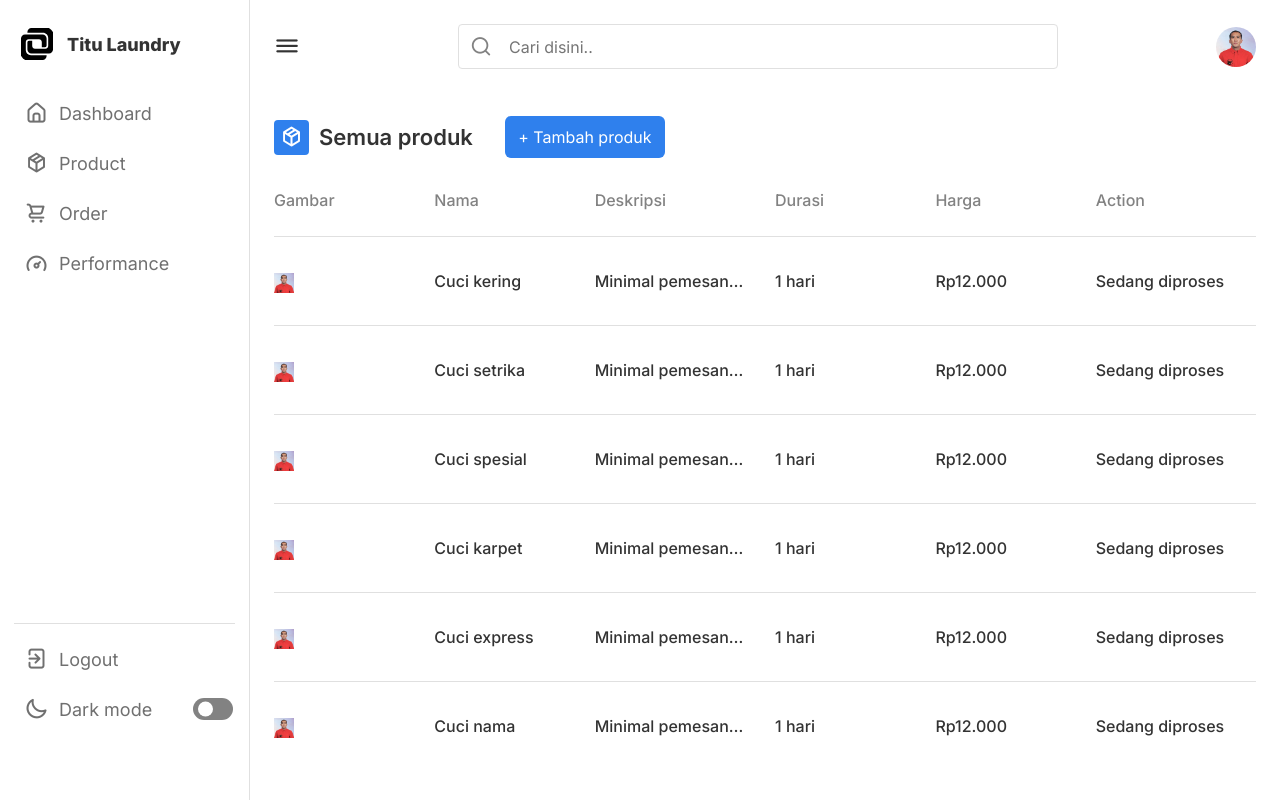
After one commit to fikrilal/Titu-Laundry-Admin-Website, a PHP site: page /product.php in a window 1280 px wide. The commit adds this page. Run offline with PHP 8.4, Linux system fonts and the light colour scheme; some libraries are stand-ins or nearby versions.

Commit message:
update query sql

```diff
--- a/index.php
+++ b/index.php
@@ -94,7 +94,7 @@ require "koneksi.php";
                 $jmlpesanan = $row1['COUNT(id_pesanan)'];
                 $jmlharga = $row1['SUM(total_harga)'];
 
-                $query2 = mysqli_query($koneksi, "SELECT COUNT(status_pesanan) FROM pesanan GROUP BY status_pesanan;");
+                $query2 = mysqli_query($koneksi, "SELECT COUNT(status_pesanan) FROM pesanan WHERE status_pesanan='Sedang diproses'");
                 $row2 = mysqli_fetch_array($query2);
                 $jmlstatus = $row2['COUNT(status_pesanan)'];
                 ?>
--- a/login.php
+++ b/login.php
@@ -52,7 +52,7 @@
                         $emaillog = htmlspecialchars($_POST['emaillog']);
                         $passwordlog = htmlspecialchars($_POST['passwordlog']);
 
-                        $query =  mysqli_query($koneksi, "SELECT * FROM login WHERE username='$emaillog' and password='$passwordlog'");
+                        $query =  mysqli_query($koneksi, "SELECT * FROM user WHERE email='$emaillog' and password='$passwordlog'");
                         $count = mysqli_num_rows($query);
 
                         if( $count > 0){
--- /dev/null
+++ b/product.php
@@ -0,0 +1,194 @@
+<html>
+
+<head>
+
+    <meta charset="UTF-8">
+    <meta http-equiv="X-UA-Compatible" content="IE=edge">
+    <meta name="viewport" content="width-device-width, initial-scale-1.0">
+    <link rel="stylesheet" href="style.css">
+    <link rel="stylesheet" href="css/product.css">
+    <link rel="stylesheet" href="https://unicons.iconscout.com/release/v4.0.0/css/line.css">
+
+    <script src="https://ajax.googleapis.com/ajax/libs/jquery/2.1.1/jquery.min.js"></script>
+    <link href="https://stackpath.bootstrapcdn.com/bootstrap/4.1.1/css/bootstrap.min.css" rel="stylesheet"
+        integrity="sha384-WskhaSGFgHYWDcbwN70/dfYBj47jz9qbsMId/iRN3ewGhXQFZCSftd1LZCfmhktB" crossorigin="anonymous">
+    <script src="https://stackpath.bootstrapcdn.com/bootstrap/4.1.1/js/bootstrap.min.js"
+        integrity="sha384-smHYKdLADwkXOn1EmN1qk/HfnUcbVRZyYmZ4qpPea6sjB/pTJ0euyQp0Mk8ck+5T"
+        crossorigin="anonymous"></script>
+
+</head>
+
+<body>
+    <nav>
+        <div class="logo-name">
+            <div class="logo-image">
+                <img src="./img/vmware.svg" alt="">
+            </div>
+
+            <span class="logo_name">Titu Laundry</span>
+        </div>
+        <div class="menu-items">
+            <ul class="nav-links">
+                <li><a href="index.php">
+                        <i class="uil uil-estate"></i>
+                        <span class="link-name">Dashboard</span>
+                    </a></li>
+                <li><a href="product.php">
+                        <i class="uil uil-box"></i>
+                        <span class="link-name">Product</span>
+                    </a></li>
+                <li><a href="#">
+                        <i class="uil uil-shopping-cart"></i>
+                        <span class="link-name">Order</span>
+                    </a></li>
+                <li><a href="#">
+                        <i class="uil uil-tachometer-fast-alt"></i>
+                        <span class="link-name">Performance</span>
+                    </a></li>
+            </ul>
+
+            <ul class="logout-mode">
+                <li><a href="#">
+                        <i class="uil uil-signout"></i>
+                        <span class="link-name">Logout</span>
+                    </a>
+                </li>
+                <li class="mode">
+                    <a href="#">
+                        <i class="uil uil-moon"></i>
+                        <span class="link-name">Dark mode</span>
+                    </a>
+                    <div class="mode-toggle">
+                        <span class="switch"></span>
+                    </div>
+                </li>
+            </ul>
+        </div>
+    </nav>
+
+    <section class="dashboard">
+        <div class="top">
+            <i class="uil uil-bars sidebar-toggle"></i>
+
+            <div class="search-box">
+                <i class="uil uil-search"></i>
+                <input type="text" placeholder="Cari disini..">
+            </div>
+            <img src="./img/profile.jpg" alt="">
+        </div>
+
+        <div class="dash-content">
+
+            <div class="activity">
+                <div class="title">
+                    <i class="uil uil-box"></i>
+                    <span class="text">Semua produk</span>
+                    <button class="btntambah" data-toggle="modal" data-target="#exampleModal">+ Tambah produk</button>
+                </div>
+
+                <div class="modal fade" id="exampleModal" tabindex="-1" role="dialog"
+                    aria-labelledby="exampleModalLabel" aria-hidden="true">
+                    <div class="modal-dialog" role="document">
+                        <div class="modal-content">
+                            <div class="modal-header">
+                                <h5 class="modal-title" id="exampleModalLabel">Tambah produk baru</h5>
+                            </div>
+
+                            <input type="text" class="form-control" id="nama" placeholder="Nama produk">
+                            <input type="text" class="form-control" id="durasi" placeholder="Durasi (hari)">
+                            <input type="text" class="form-control" id="harga" placeholder="Harga (per kg)">
+                            <input type="text" class="form-control" id="deskripsi"
+                                placeholder="Deskripsi (max: 200 kata)">
+
+                            <div class="wrapper">
+                                <form action="#">
+                                    <input class="file-input" type="file" name="file" hidden>
+                                    <i class="uil uil-image-plus"></i>
+                                    <p>Tambahkan foto produk</p>
+                                </form>
+                                <section class="progress-area"></section>
+                                <section class="uploaded-area"></section>
+                            </div>
+
+                            <button class="simpan-btn">Simpan</button>
+                            <button class="kembali-btn" data-dismiss="modal" aria-label="Close">
+                                <span aria-hidden="true">Kembali</span>
+                            </button>
+
+                        </div>
+                    </div>
+                </div>
+
+                <div class="activity-data">
+
+                    <div class="data order-id">
+                        <span class="data-title">Gambar</span>
+                        <span class="data-thumb"><img src="img/profile.jpg" width="20" height="20"></span>
+                        <span class="data-thumb"><img src="img/profile.jpg" width="20" height="20"></span>
+                        <span class="data-thumb"><img src="img/profile.jpg" width="20" height="20"></span>
+                        <span class="data-thumb"><img src="img/profile.jpg" width="20" height="20"></span>
+                        <span class="data-thumb"><img src="img/profile.jpg" width="20" height="20"></span>
+                        <span class="data-thumb"><img src="img/profile.jpg" width="20" height="20"></span>
+                    </div>
+                    <div class="data date">
+                        <span class="data-title">Nama</span>
+                        <span class="data-list">Cuci kering</span>
+                        <span class="data-list">Cuci setrika</span>
+                        <span class="data-list">Cuci spesial</span>
+                        <span class="data-list">Cuci karpet</span>
+                        <span class="data-list">Cuci express</span>
+                        <span class="data-list">Cuci nama</span>
+                    </div>
+                    <div class="data desc">
+                        <span class="data-title">Deskripsi</span>
+                        <span class="data-list">Minimal pemesanan untuk laundry cuci kering adalah 1 kg. Pakaian akan
+                            diproses mulai dari pencucian, pewangi, hingga pengeringan. </span>
+                        <span class="data-list">Minimal pemesanan untuk laundry cuci kering adalah 1 kg. Pakaian akan
+                            diproses mulai dari pencucian, pewangi, hingga pengeringan. </span>
+                        <span class="data-list">Minimal pemesanan untuk laundry cuci kering adalah 1 kg. Pakaian akan
+                            diproses mulai dari pencucian, pewangi, hingga pengeringan. </span>
+                        <span class="data-list">Minimal pemesanan untuk laundry cuci kering adalah 1 kg. Pakaian akan
+                            diproses mulai dari pencucian, pewangi, hingga pengeringan. </span>
+                        <span class="data-list">Minimal pemesanan untuk laundry cuci kering adalah 1 kg. Pakaian akan
+                            diproses mulai dari pencucian, pewangi, hingga pengeringan. </span>
+                        <span class="data-list">Minimal pemesanan untuk laundry cuci kering adalah 1 kg. Pakaian akan
+                            diproses mulai dari pencucian, pewangi, hingga pengeringan. </span>
+                    </div>
+                    <div class="data order">
+                        <span class="data-title">Durasi</span>
+                        <span class="data-list">1 hari</span>
+                        <span class="data-list">1 hari</span>
+                        <span class="data-list">1 hari</span>
+                        <span class="data-list">1 hari</span>
+                        <span class="data-list">1 hari</span>
+                        <span class="data-list">1 hari</span>
+                    </div>
+
+                    <div class="data price">
+                        <span class="data-title">Harga</span>
+                        <span class="data-list">Rp12.000</span>
+                        <span class="data-list">Rp12.000</span>
+                        <span class="data-list">Rp12.000</span>
+                        <span class="data-list">Rp12.000</span>
+                        <span class="data-list">Rp12.000</span>
+                        <span class="data-list">Rp12.000</span>
+                    </div>
+                    <div class="data status">
+                        <span class="data-title">Action</span>
+                        <span class="data-list">Sedang diproses</span>
+                        <span class="data-list">Sedang diproses</span>
+                        <span class="data-list">Sedang diproses</span>
+                        <span class="data-list">Sedang diproses</span>
+                        <span class="data-list">Sedang diproses</span>
+                        <span class="data-list">Sedang diproses</span>
+                    </div>
+
+                </div>
+            </div>
+        </div>
+    </section>
+
+    <script src="script.js"></script>
+</body>
+
+</html>
--- a/reset.php
+++ b/reset.php
@@ -41,7 +41,7 @@
                     <?php
                     if(isset($_POST['resetBtn'])){
                         $emailres = htmlspecialchars($_POST['emailres']);
-                        $query = mysqli_query($koneksi, "SELECT username from login WHERE username='$emailres'");
+                        $query = mysqli_query($koneksi, "SELECT email from user WHERE email='$emailres'");
                         $count = mysqli_num_rows($query);
 
                         if( $count > 0){
```
